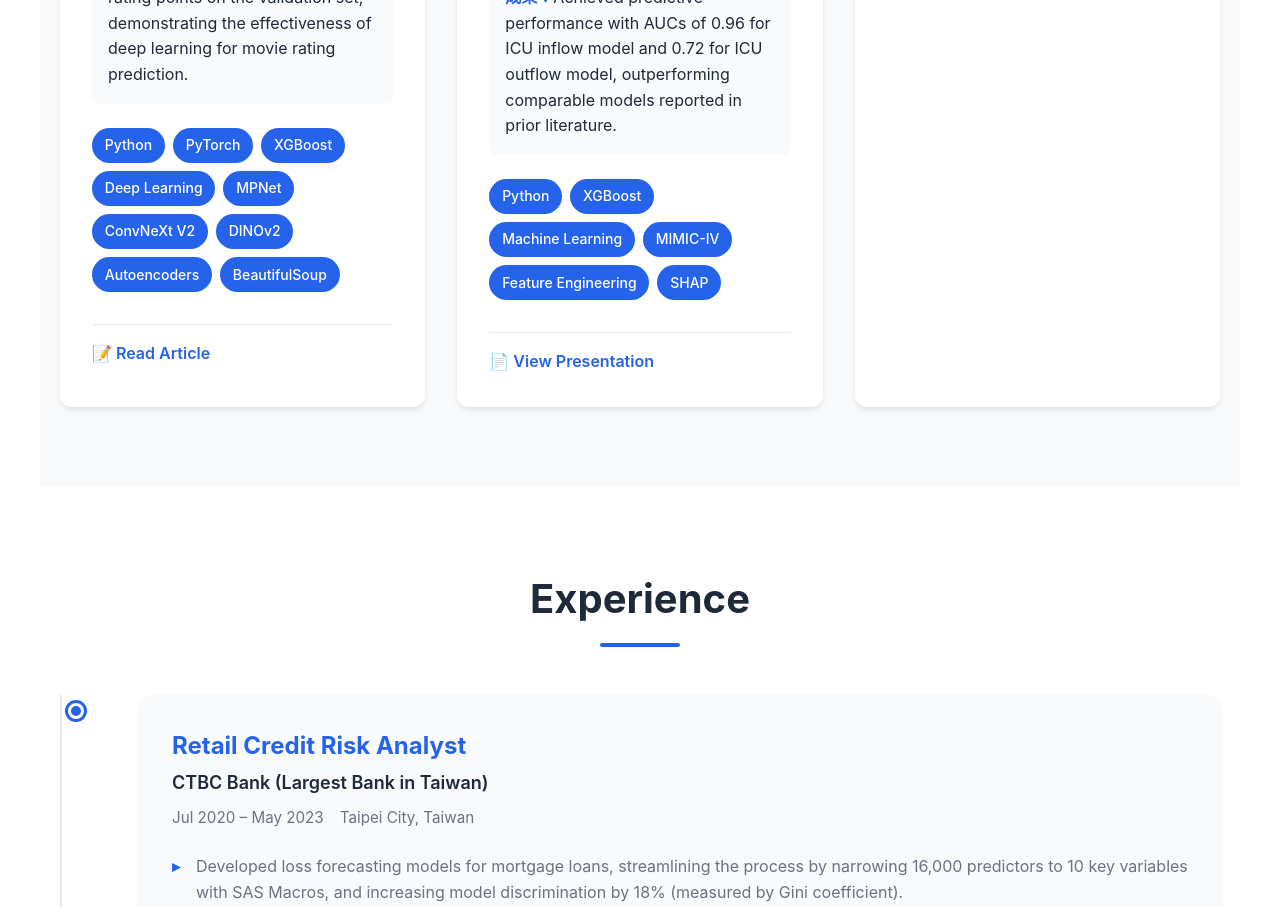
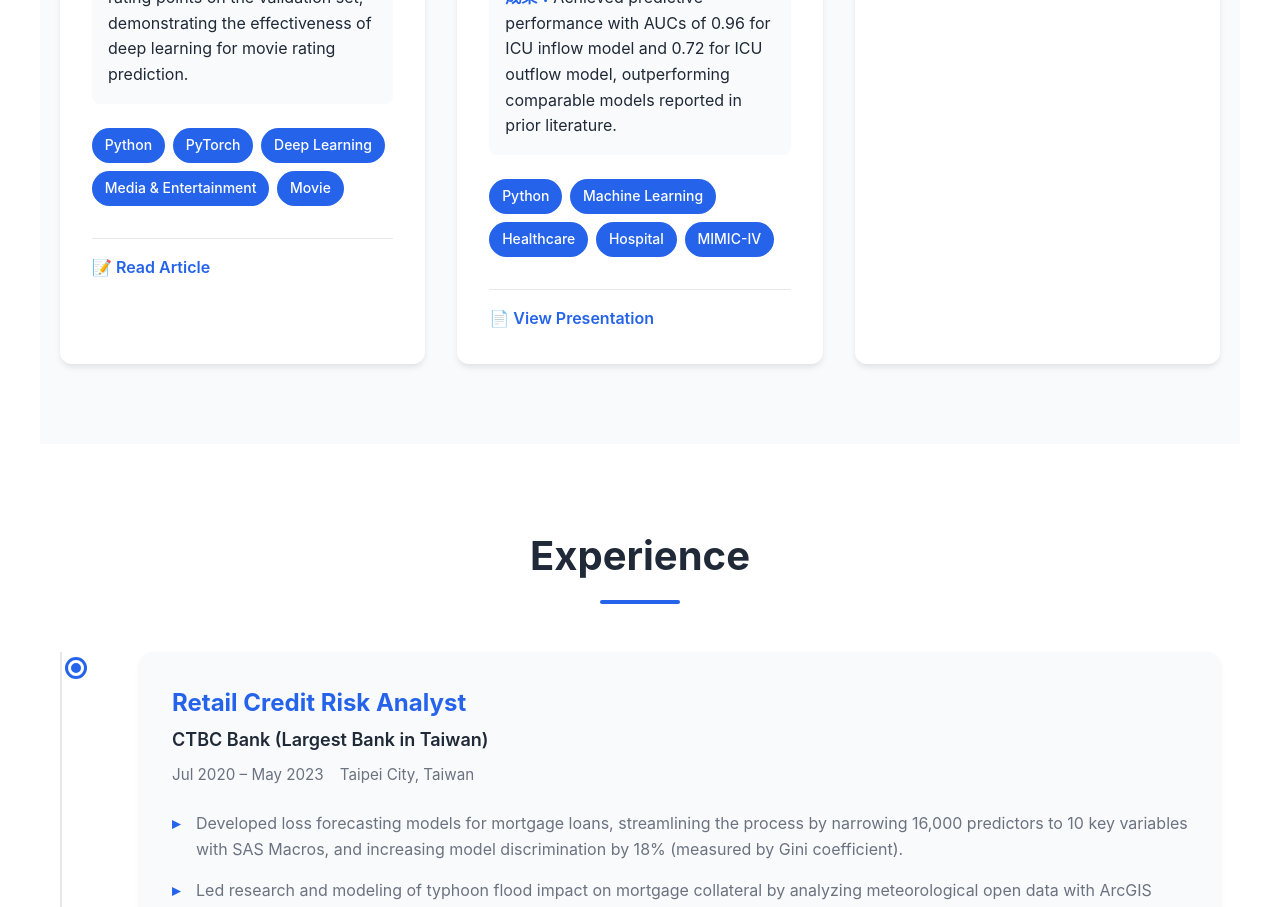
Before and after one commit to jhuangbp/portfolio_website, a React (Vite) app: page / in a window 1280 px wide. Shown: the part 2860-3767 px from the top of the page. Built offline with nearby package versions, Linux system fonts and the light colour scheme.

Commit message:
Update Projects.jsx

```diff
--- a/src/components/Projects.jsx
+++ b/src/components/Projects.jsx
@@ -9,7 +9,7 @@ const Projects = () => {
       description: 'Built a multimodal deep learning framework to predict IMDb movie ratings by integrating structured metadata, text summaries, and poster images.',
       role: 'Implemented and compared multiple neural network architectures by extracting text and image features using MPNet, ConvNeXt V2, and DINOv2, with Residual MLP and FT-Transformer applied at the final inference stage.',
       impact: 'Achieved an average prediction error within ±0.6 IMDb rating points on the validation set, demonstrating the effectiveness of deep learning for movie rating prediction.',
-      tech: ['Python', 'PyTorch', 'XGBoost', 'Deep Learning', 'MPNet', 'ConvNeXt V2', 'DINOv2', 'Autoencoders', 'BeautifulSoup'],
+      tech: ['Python', 'PyTorch', 'Deep Learning', 'Media & Entertainment', 'Movie'],
       links: {
         article: 'https://medium.com/@jhuangbp/predicting-movie-rating-from-multimodal-data-a-deep-learning-method-a35f8e85f0e5',
         github: '#',
@@ -22,7 +22,7 @@ const Projects = () => {
       description: 'Designed a comprehensive Intensive Care Unit (ICU) bed demand forecasting framework using MIMIC-IV data to support hospital ICU capacity and resource planning.',
       role: 'Developed two independent XGBoost-based predictive models to estimate ICU inflow from the emergency department within 12 hours and ICU outflow via 72-hour readmission risk after ICU discharge.',
       impact: 'Achieved predictive performance with AUCs of 0.96 for ICU inflow model and 0.72 for ICU outflow model, outperforming comparable models reported in prior literature.',
-      tech: ['Python', 'XGBoost', 'Machine Learning', 'MIMIC-IV', 'Feature Engineering', 'SHAP'],
+      tech: ['Python', 'Machine Learning', 'Healthcare', 'Hospital', 'MIMIC-IV'],
       links: {
         presentation: '/docs/HealthcareProject_Final%20Presentation.pdf',
         github: '#',
```
